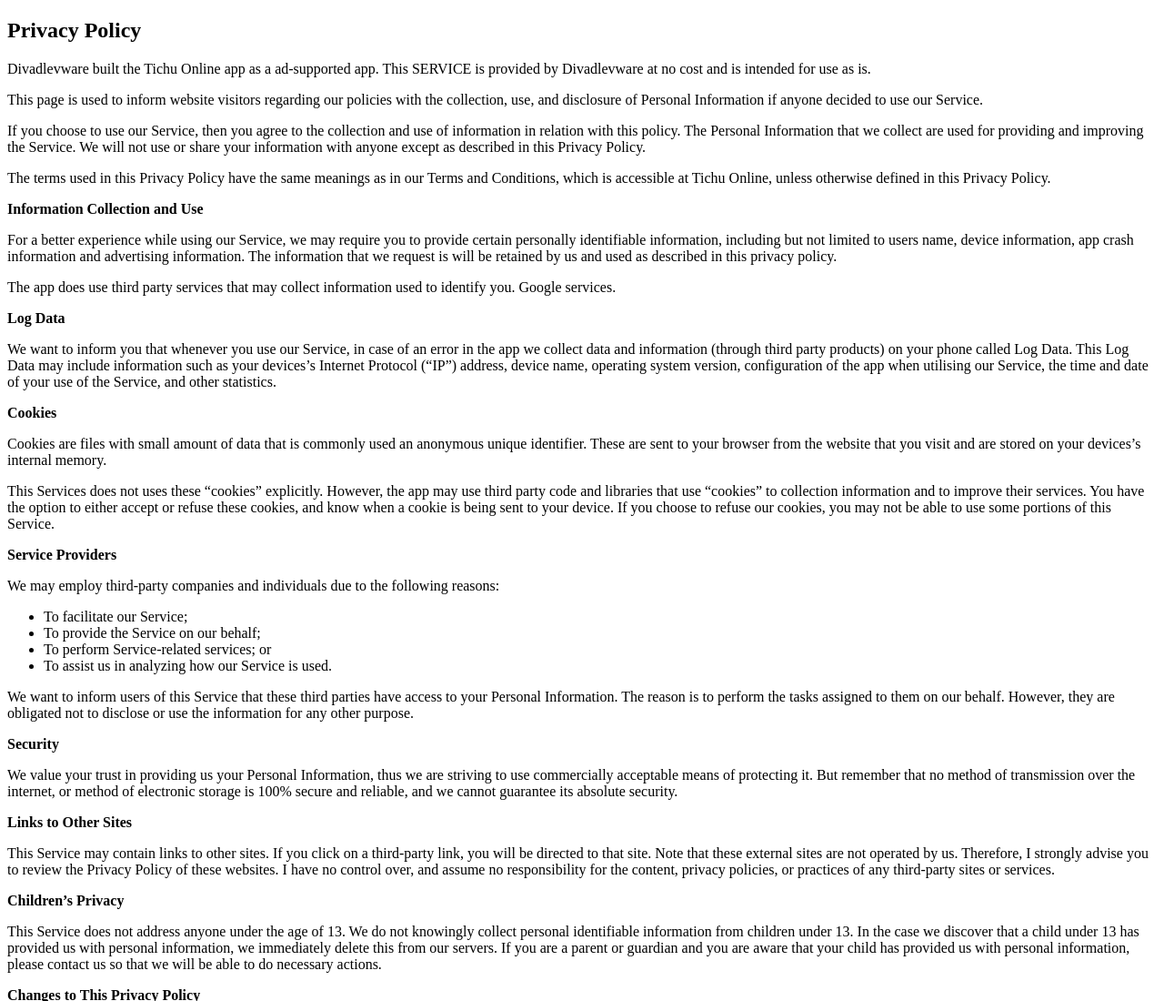
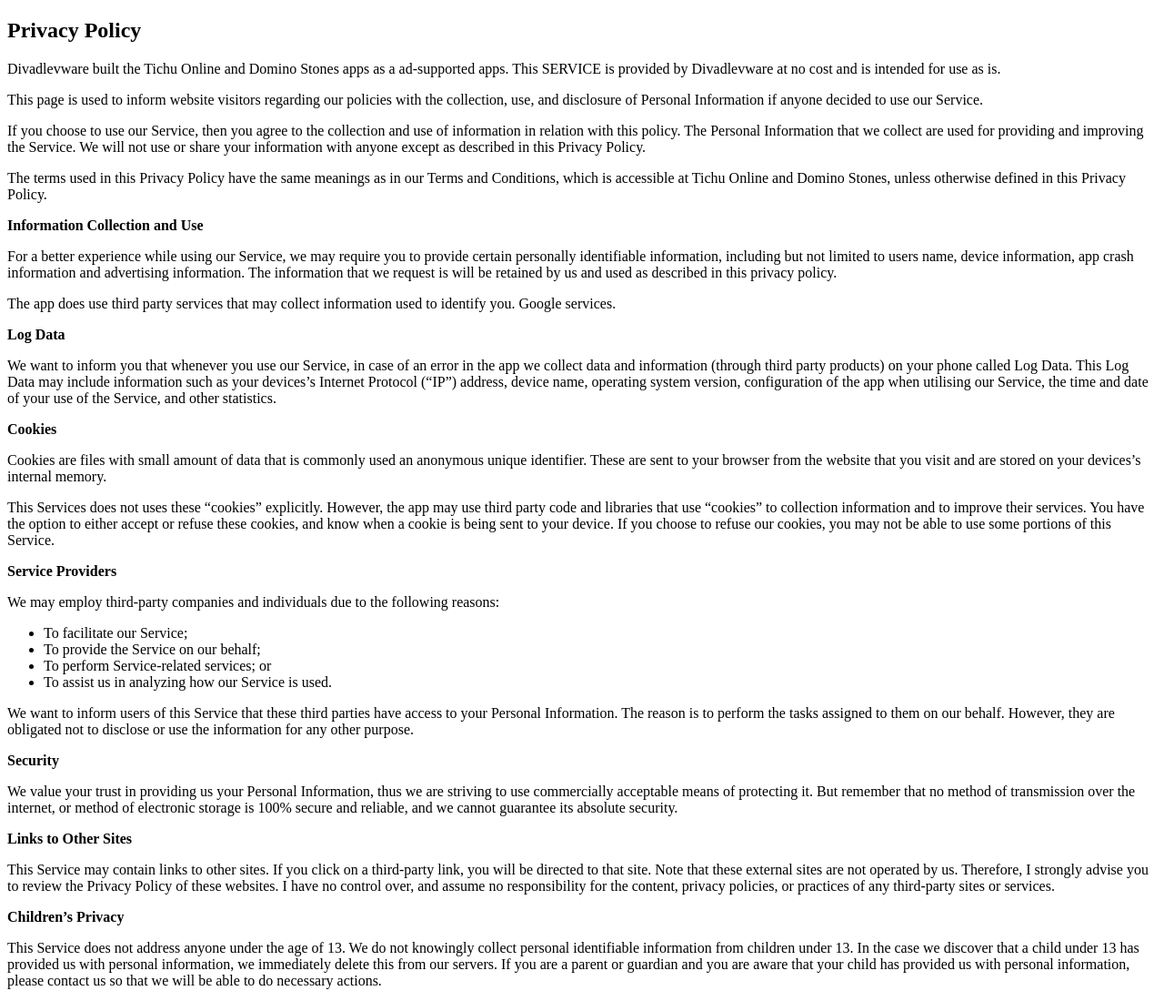
Before and after one commit to davidrkt/divadlevware, a plain HTML site: page index.html in a window 1280 px wide. Shown: the top 1100 px of the page at 91% size. Drawn offline with Linux system fonts and the light colour scheme.

Commit message:
Update index.html

```diff
--- a/index.html
+++ b/index.html
@@ -2,7 +2,7 @@
 <html>
 <body>
 <h2>Privacy Policy</h2>
-<p>Divadlevware built the Tichu Online app as a ad-supported app. This SERVICE is provided by Divadlevware at no cost and is intended
+<p>Divadlevware built the Tichu Online and Domino Stones apps as a ad-supported apps. This SERVICE is provided by Divadlevware at no cost and is intended
     for use as is.</p>
 <p>This page is used to inform website visitors regarding our policies with the collection, use, and
     disclosure of Personal Information if anyone decided to use our Service.</p>
@@ -11,7 +11,7 @@
     improving the Service. We will not use or share your information with anyone except as described
     in this Privacy Policy.</p>
 <p>The terms used in this Privacy Policy have the same meanings as in our Terms and Conditions,
-    which is accessible at Tichu Online, unless otherwise defined in this Privacy Policy.</p>
+    which is accessible at Tichu Online and Domino Stones, unless otherwise defined in this Privacy Policy.</p>
 
 <p><strong>Information Collection and Use</strong></p>
 <p>For a better experience while using our Service, we may require you to provide certain
```
